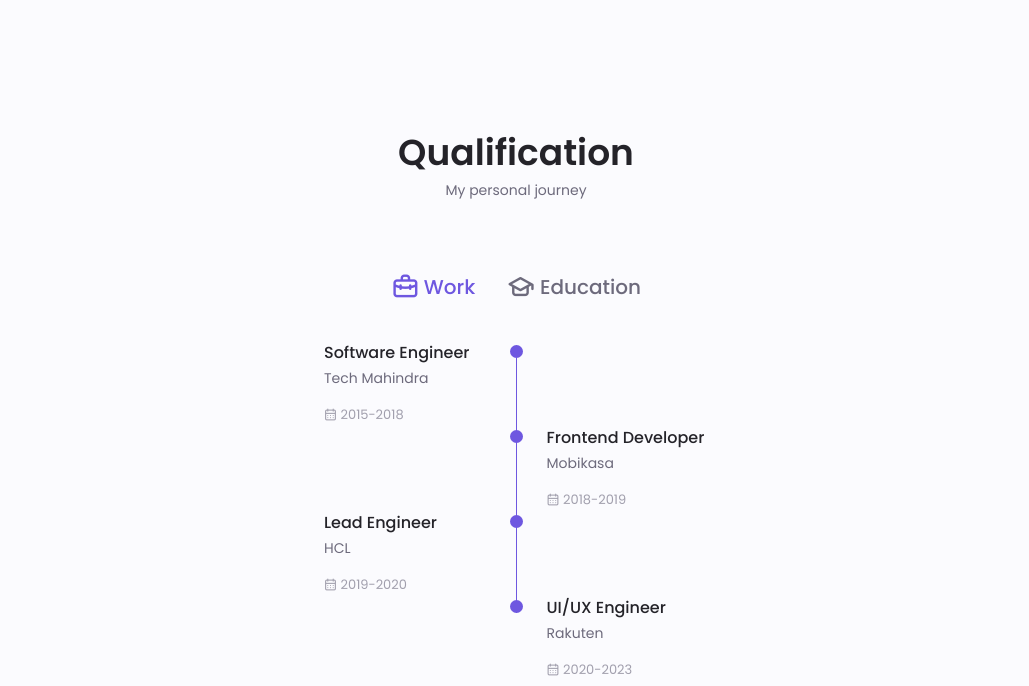
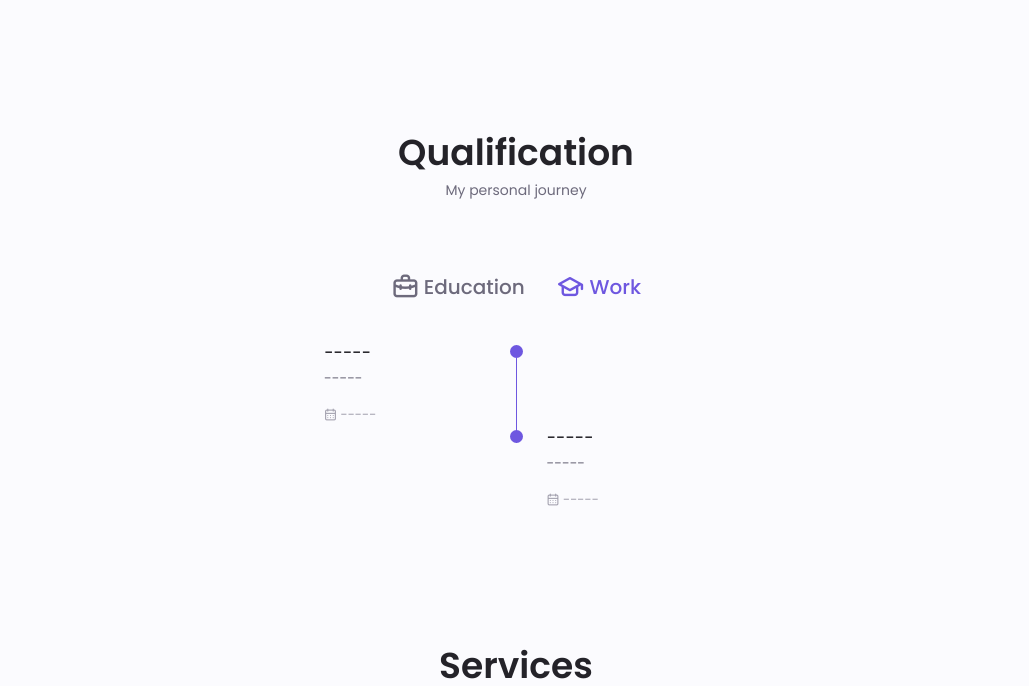
Before and after one commit to walabouguera996/walabouguera996-walabouguera996-portfolio-website-dark-light-themes, a website: page public/index.html in a window 1280 px wide. Both pictures are taken after a click on the element "Work". Shown: the part 2013-2699 px from the top of the page, without its empty margins (124-1153 px from the left). Drawn offline with nearby package versions, Linux system fonts and the light colour scheme.

Commit message:
last update

```diff
--- /dev/null
+++ b/package.json
@@ -0,0 +1,5 @@
+{
+  "dependencies": {
+    "dotenv": "^16.4.5"
+  }
+}
--- a/public/index.html
+++ b/public/index.html
@@ -82,7 +82,7 @@
     (function() {
         // https://dashboard.emailjs.com/admin/account
         emailjs.init({
-          publicKey: "oUvO3WIJu-ENeqC08",
+          publicKey: oUvO3WIJu-ENeqC08 ,
         });
     })();
 </script>
@@ -259,7 +259,7 @@
           </p>
           <div class="about__info">
             <div>
-              <span class="about__info-title">8+</span>
+              <span class="about__info-title">00</span>
               <span class="about__info-name"
                 >Years <br />
                 experience</span
@@ -275,7 +275,7 @@
             </div>
 
             <div>
-              <span class="about__info-title">04+</span>
+              <span class="about__info-title">00</span>
               <span class="about__info-name"
                 >Companies <br />
                 worked</span
@@ -411,7 +411,7 @@
             class="qualification__button button--flex qualification__active"
             data-target="#work"
           >
-            <i class="uil uil-briefcase-alt qualification__icon"> </i> Work
+            <i class="uil uil-briefcase-alt qualification__icon"> </i> Education
           </div>
 
           <div
@@ -419,7 +419,7 @@
             data-target="#education"
           >
             <i class="uil uil-graduation-cap qualification__icon"> </i>
-            Education
+            Work
           </div>
         </div>
 
@@ -434,9 +434,9 @@
             <div class="qualification__data">
               <div>
                 <h3 class="qualification__title">Software Engineer</h3>
-                <span class="qualification__subtitle"> Tech Mahindra </span>
+                <span class="qualification__subtitle"> ALX SE </span>
                 <div class="qualification__calender">
-                  <i class="uil uil-calendar-alt"></i> 2015-2018
+                  <i class="uil uil-calendar-alt"></i> 2023-2024
                 </div>
               </div>
 
@@ -455,9 +455,9 @@
               </div>
               <div>
                 <h3 class="qualification__title">Frontend Developer</h3>
-                <span class="qualification__subtitle"> Mobikasa </span>
+                <span class="qualification__subtitle"> ALX SE </span>
                 <div class="qualification__calender">
-                  <i class="uil uil-calendar-alt"></i> 2018-2019
+                  <i class="uil uil-calendar-alt"></i> 2024-2023
                 </div>
               </div>
             </div>
@@ -465,10 +465,10 @@
             <!--==================== QUALIFICATOIN 3====================-->
             <div class="qualification__data">
               <div>
-                <h3 class="qualification__title">Lead Engineer</h3>
-                <span class="qualification__subtitle"> HCL </span>
+                <h3 class="qualification__title">Apps Development</h3>
+                <span class="qualification__subtitle"> ALX SE </span>
                 <div class="qualification__calender">
-                  <i class="uil uil-calendar-alt"></i> 2019-2020
+                  <i class="uil uil-calendar-alt"></i> 2023-2024
                 </div>
               </div>
               <div>
@@ -485,10 +485,10 @@
                 <!-- <span class="qualification__line"></span> -->
               </div>
               <div>
-                <h3 class="qualification__title">UI/UX Engineer</h3>
-                <span class="qualification__subtitle"> Rakuten </span>
+                <h3 class="qualification__title">UI</h3>
+                <span class="qualification__subtitle"> ALX SE </span>
                 <div class="qualification__calender">
-                  <i class="uil uil-calendar-alt"></i> 2020-2023
+                  <i class="uil uil-calendar-alt"></i> 2023-2024
                 </div>
               </div>
             </div>
@@ -499,12 +499,12 @@
             <!--==================== QUALIFICATOIN 1====================-->
             <div class="qualification__data">
               <div>
-                <h3 class="qualification__title">HSC, Science</h3>
+                <h3 class="qualification__title">-----</h3>
                 <span class="qualification__subtitle">
-                  St. Mary's Academy
+                  -----
                 </span>
                 <div class="qualification__calender">
-                  <i class="uil uil-calendar-alt"></i> 2009-2011
+                  <i class="uil uil-calendar-alt"></i> -----
                 </div>
               </div>
 
@@ -522,10 +522,10 @@
                 <!-- <span class="qualification__line"></span> -->
               </div>
               <div>
-                <h3 class="qualification__title">B.Tech, Electronics</h3>
-                <span class="qualification__subtitle"> Sharda University </span>
+                <h3 class="qualification__title">-----</h3>
+                <span class="qualification__subtitle"> ----- </span>
                 <div class="qualification__calender">
-                  <i class="uil uil-calendar-alt"></i> 2011-2015
+                  <i class="uil uil-calendar-alt"></i> -----
                 </div>
               </div>
             </div>
@@ -691,8 +691,7 @@
             <div class="portfolio__data">
               <h3 class="portfolio__title">E-commercs-Web-Site</h3>
               <p class="portfolio__description">
-                Light weight Stop-Watch application using Angular without
-                external libraries/dependencies.
+                E-commercs Web Site.
               </p>
               <a
                 href="https://github.com/walabouguera996/E-commercs-Web-Site"
--- /dev/null
+++ b/public/package.json
@@ -0,0 +1,5 @@
+{
+  "dependencies": {
+    "dotenv": "^16.4.5"
+  }
+}
```
Also changed, not shown: index.html (+2 -3 lines), public/README.md, public/firebase.json, 2 other files.
